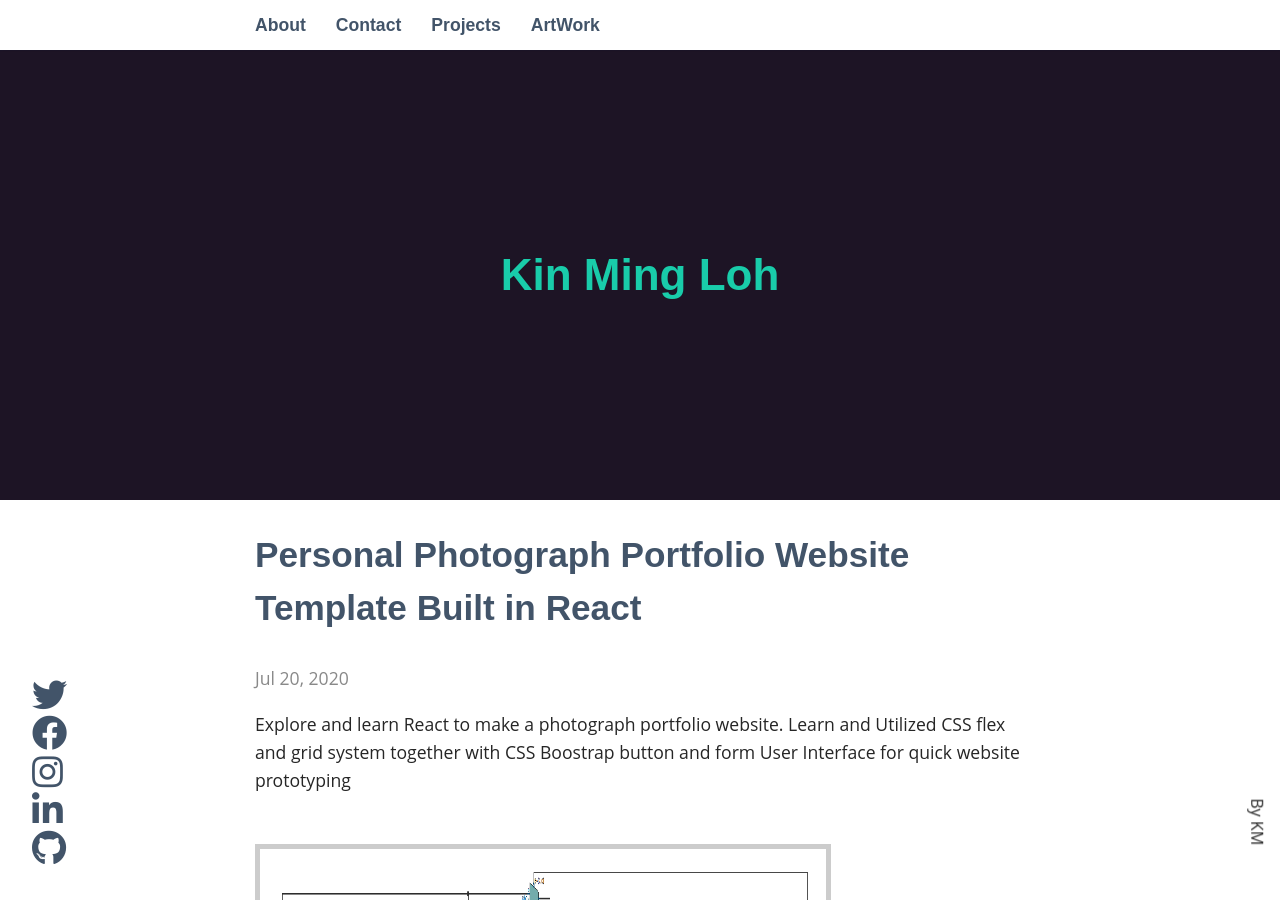
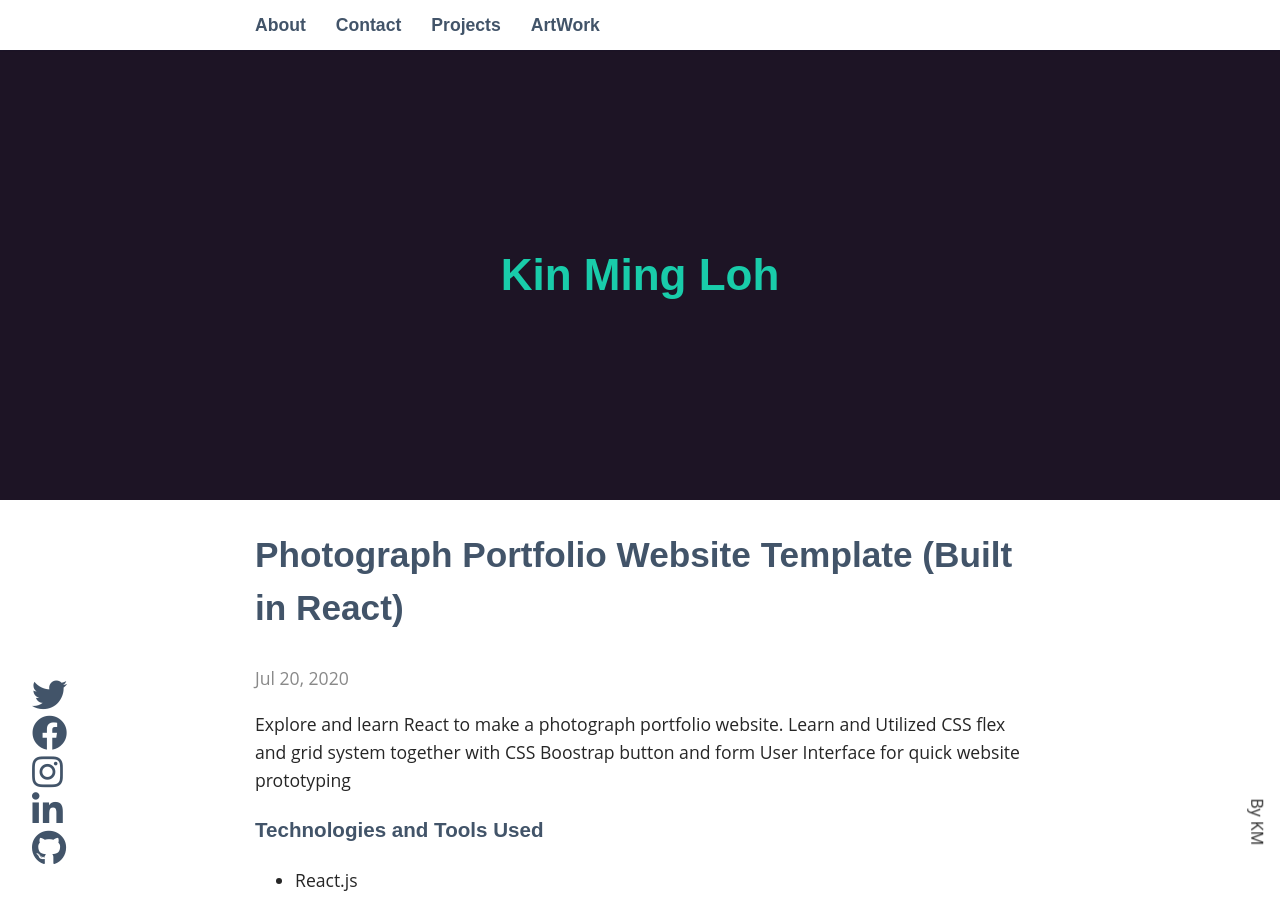
Before and after one commit to kinming92/kinming92.github.io, a Jekyll site: the page built from _posts/2020-07-20-photograph-portfolio.md, in a window 1280 px wide and 900 px high. Built offline with Jekyll 4.4.1, drawn with Linux system fonts in a browser that asks for light colours; nearby versions of some CDN libraries.

Commit message:
rename title

```diff
--- a/_posts/2020-07-20-photograph-portfolio.md
+++ b/_posts/2020-07-20-photograph-portfolio.md
@@ -1,6 +1,6 @@
 ---
 layout: post
-title: Personal Photograph Portfolio Website Template Built in React
+title: Photograph Portfolio Website Template (Built in React)
 date: 2020-07-20
 categories: jekyll update
 excerpt_separator: <!--more-->
@@ -8,9 +8,6 @@ excerpt_separator: <!--more-->
 
 Explore and learn React to make a photograph portfolio website. Learn and Utilized CSS flex and grid system together with CSS Boostrap button and form User Interface for quick website prototyping
 
-
-![DataPath](/assets/9bitInstructions/top-schematic.PNG)
-
 ### Technologies and Tools Used
 - React.js
 - Bootstrap
```
